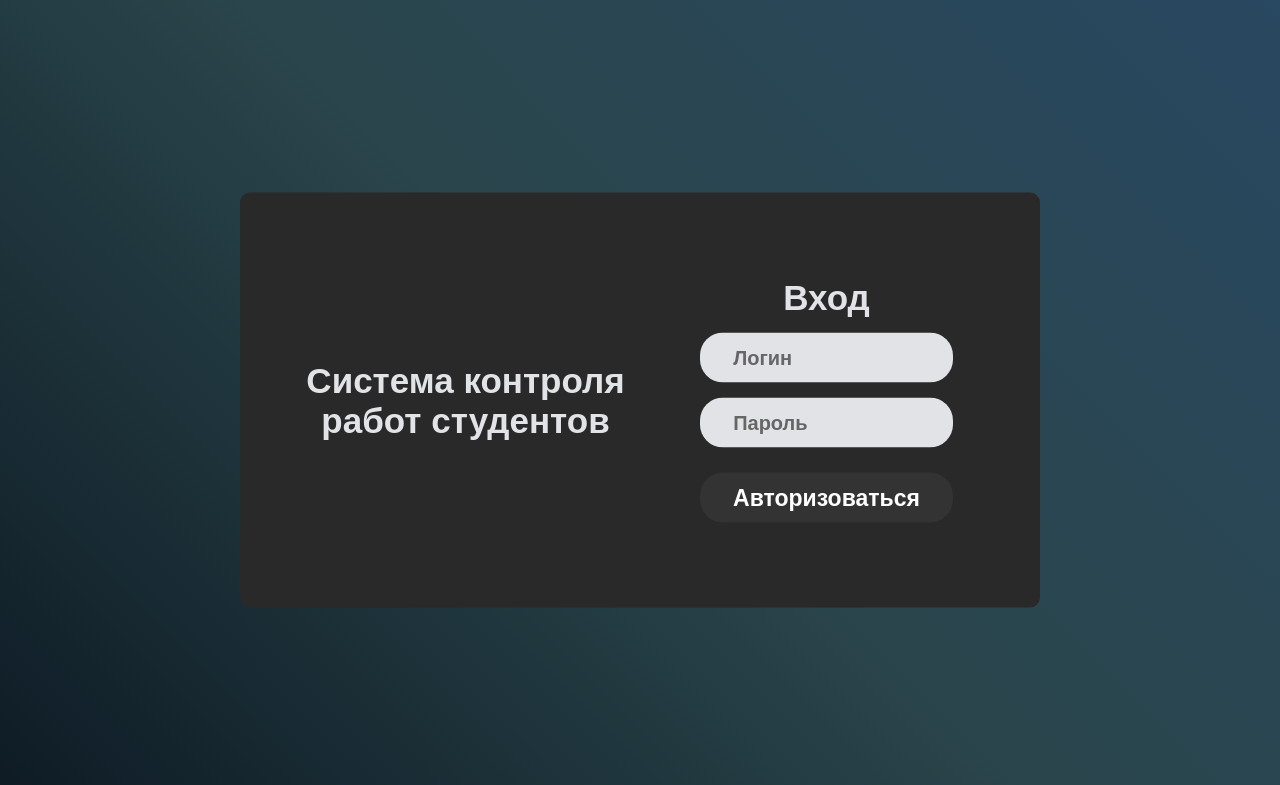
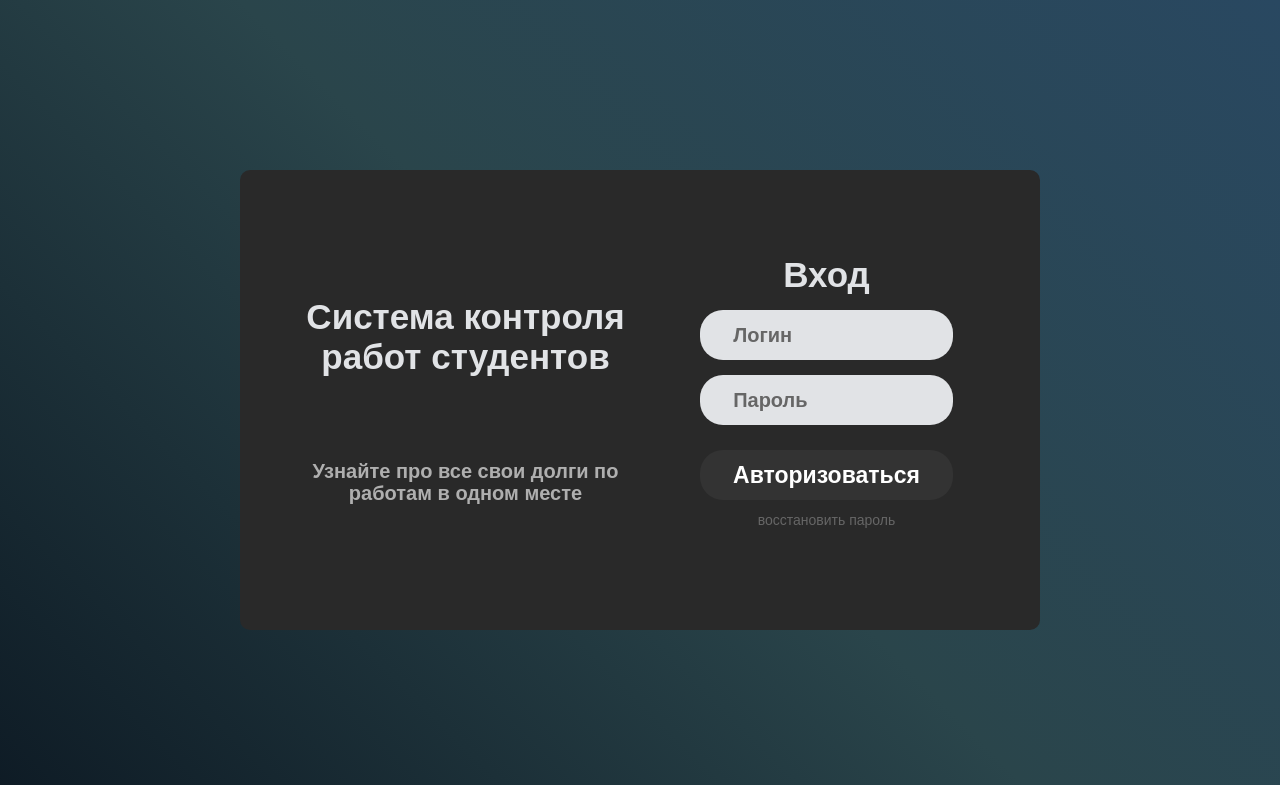
Before and after one commit to astafievK/CourseWork, a PHP site: page /login.php in a window 1280 px wide. Shown: the top 785 px of the page. Run offline with PHP 8.4, Linux system fonts and the light colour scheme; some web fonts are replaced.

Commit message:
login window

```diff
--- a/pages/login/login.php
+++ b/pages/login/login.php
@@ -9,16 +9,37 @@
     <title>Вход</title>
 </head>
 <body>
-    <div class="login-window">
-        <span class="title">Система контроля работ студентов</span>
-        <form class="auth" action="login.php" method="POST">
-            <span class="subtitle">Вход</span>
-            <input id="loginInput" type="text" name="login" placeholder="Логин">
-            <input id="passwordInput" type="password" name="password" placeholder="Пароль">
-            <input id="enterInput" type="submit" name="enter" value="Авторизоваться">
-        </form>
+<div class="login-window">
+    <div class="promo">
+        <h1>Система контроля работ студентов</h1>
+        <h2>Узнайте про все свои долги по работам в одном месте</h2>
     </div>
 
-    <script src="scripts/login.js"></script>
+    <form class="auth" action="login.php" method="POST">
+        <span class="subtitle">Вход</span>
+        <input
+            id="loginInput"
+            type="text"
+            name="login"
+            placeholder="Логин">
+        <input
+            id="passwordInput"
+            type="password"
+            name="password"
+            placeholder="Пароль">
+        <input
+            id="enterInput"
+            type="submit"
+            name="enter"
+            value="Авторизоваться">
+        <input
+            id="forgotPassword"
+            type="submit"
+            name="forgotPassword"
+            value="восстановить пароль">
+    </form>
+</div>
+
+<script src="scripts/login.js"></script>
 </body>
 </html>
--- a/pages/login/style.css
+++ b/pages/login/style.css
@@ -16,6 +16,9 @@
   border: 0;
   outline: none;
   box-sizing: border-box; }
+
+input {
+  cursor: pointer; }
 
 html, body {
   height: 100%;
@@ -36,14 +39,22 @@
     flex-wrap: wrap;
     justify-content: space-between;
     padding: 85px 33px 85px 45px; }
-    html .login-window .title, body .login-window .title {
-      color: #e1e3e6;
-      display: flex;
-      align-items: center;
-      text-align: center;
-      font-size: 35px;
-      font-weight: 700;
-      width: 50%; }
+    html .login-window .promo, body .login-window .promo {
+      width: 50%;
+      display: grid;
+      align-items: center; }
+      html .login-window .promo h1, html .login-window .promo h2, body .login-window .promo h1, body .login-window .promo h2 {
+        user-select: none;
+        text-align: center;
+        font-size: 35px;
+        font-weight: 700; }
+      html .login-window .promo h1, body .login-window .promo h1 {
+        font-size: 35px;
+        color: #e1e3e6; }
+      html .login-window .promo h2, body .login-window .promo h2 {
+        font-size: 20px;
+        line-height: 1.1;
+        color: #afafaf; }
     html .login-window .auth, body .login-window .auth {
       display: flex;
       align-items: center;
@@ -75,11 +86,11 @@
       html .login-window .auth input:first-child, body .login-window .auth input:first-child {
         margin-top: 0; }
       html .login-window .auth input[type="text"]:hover, html .login-window .auth input[type="password"]:hover, body .login-window .auth input[type="text"]:hover, body .login-window .auth input[type="password"]:hover {
-        transform: scale(0.975);
+        transform: scale(0.95);
         box-shadow: 0 0 47px -8px #294861;
         transition: all 0.25s; }
       html .login-window .auth input[type="text"]:focus, html .login-window .auth input[type="password"]:focus, body .login-window .auth input[type="text"]:focus, body .login-window .auth input[type="password"]:focus {
-        transform: scale(1);
+        transform: scale(0.95);
         box-shadow: 0 0 47px -8px #294861;
         transition: all 0.25s; }
       html .login-window .auth input[type="submit"], body .login-window .auth input[type="submit"] {
@@ -96,5 +107,15 @@
       html .login-window .auth input[type="submit"]:hover, body .login-window .auth input[type="submit"]:hover {
         background: #408835;
         transition: all 0.35s; }
+      html .login-window .auth #forgotPassword, body .login-window .auth #forgotPassword {
+        background: transparent;
+        border: none;
+        font-size: 14px;
+        font-weight: 500;
+        margin-top: -5px;
+        color: #666;
+        width: auto; }
+      html .login-window .auth #forgotPassword:hover, body .login-window .auth #forgotPassword:hover {
+        color: #e1e3e6; }
 
 /*# sourceMappingURL=style.css.map */
--- a/pages/login/style.scss
+++ b/pages/login/style.scss
@@ -25,13 +25,15 @@
   box-sizing: border-box;
 }
 
+input{
+  cursor: pointer;
+}
+
 html, body{
   height: 100%;
   font-family: Poppins-Regular, sans-serif;
-
   outline: none;
   background: linear-gradient(45deg, hsla(205, 46%, 10%, 1) 0%, hsla(191, 28%, 23%, 1) 50%, hsla(207, 41%, 27%, 1) 100%);
-
 
   .login-window{
     display: flex;
@@ -48,15 +50,30 @@
     justify-content: space-between;
     padding: 85px 33px 85px 45px;
 
-    .title{
-      color: #e1e3e6;
-      display: flex;
+    .promo{
+      width: 50%;
+      display: grid;
       align-items: center;
-      text-align: center;
-      font-size: 35px;
-      font-weight: 700;
-      width: 50%;
+
+      h1, h2{
+        user-select: none;
+        text-align: center;
+        font-size: 35px;
+        font-weight: 700;
+      }
+
+      h1{
+        font-size: 35px;
+        color: #e1e3e6;
+      }
+
+      h2{
+        font-size: 20px;
+        line-height: 1.1;
+        color: #afafaf;
+      }
     }
+
 
     .auth{
       display: flex;
@@ -101,13 +118,13 @@
       }
 
       input[type="text"]:hover, input[type="password"]:hover{
-        transform: scale(0.975);
+        transform: scale(0.95);
         box-shadow: 0 0 47px -8px hsla(207, 41%, 27%, 1 );
         transition: all 0.25s;
       }
 
       input[type="text"]:focus, input[type="password"]:focus{
-          transform: scale(1);
+        transform: scale(0.95);
         box-shadow: 0 0 47px -8px hsla(207, 41%, 27%, 1);
         transition: all 0.25s;
       }
@@ -121,7 +138,6 @@
         font-weight: 700;
         border-radius: 23px;
         background: #333333;
-
         color: #FFFFFF;
 
         transition: all 0.35s;
@@ -132,6 +148,20 @@
 
         transition: all 0.35s;
       }
+
+      #forgotPassword{
+        background: transparent;
+        border: none;
+        font-size: 14px;
+        font-weight: 500;
+        margin-top: -5px;
+        color: #666;
+        width: auto;
+      }
+
+      #forgotPassword:hover{
+        color: #e1e3e6;
+      }
     }
   }
 }
```
Also changed, not shown: 1 other file.
